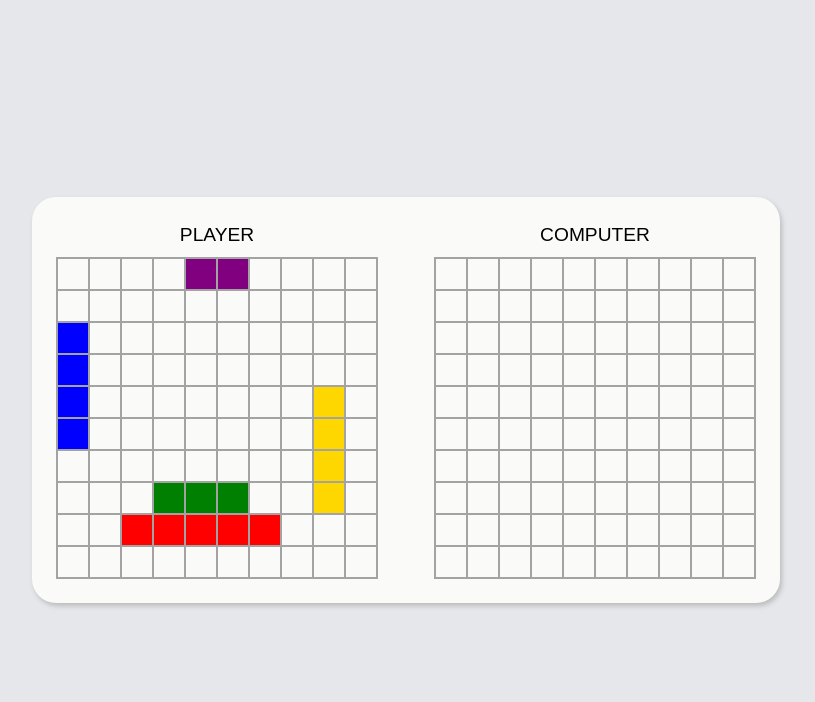
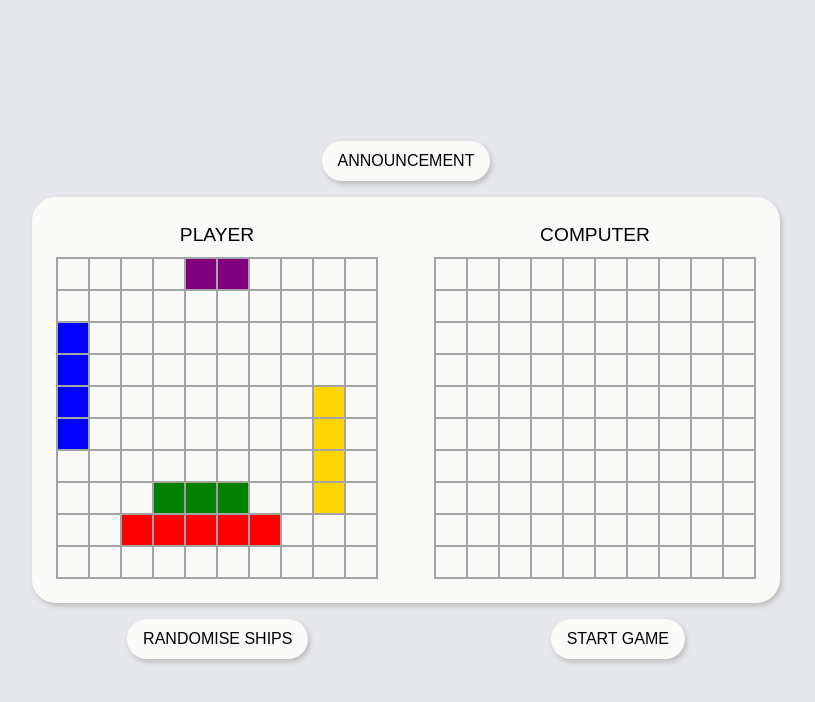
Before and after one commit to gemini-mastiff/battleship, a website built with webpack: page src/template.html in a window 1280 px wide. Shown: the whole page, without its empty margins (234-1049 px from the left). Built offline with nearby package versions, Linux system fonts and the light colour scheme; a web font is replaced by a local one.

Commit message:
feat: add announce and btn section to HTML

```diff
--- a/src/styles.css
+++ b/src/styles.css
@@ -112,7 +112,21 @@ body {
   flex-direction: column;
   justify-content: center;
   align-items: center;
+  gap: 1rem;
 }
+
+/* ANNOUNCE SECTION */
+
+.announce-section {
+  width: fit-content;
+  background-color: var(--MAIN-COLOUR);
+  gap: 1.5rem;
+  padding: 0.5rem 1rem;
+  border-radius: 1.5rem;
+  box-shadow: 2px 3px 5px 0px #bcbcbc;
+}
+
+/* GAME SECTION */
 
 .game-section {
   width: fit-content;
@@ -191,3 +205,20 @@ body {
 .ship4 {
   background-color: red;
 }
+
+/* BUTTON SECTION */
+
+.button-section {
+  width: 50rem;
+  display: flex;
+  justify-content: space-around;
+}
+
+.button-section > div {
+  width: fit-content;
+  background-color: var(--MAIN-COLOUR);
+  gap: 1.5rem;
+  padding: 0.5rem 1rem;
+  border-radius: 1.5rem;
+  box-shadow: 2px 3px 5px 0px #bcbcbc;
+}
--- a/src/template.html
+++ b/src/template.html
@@ -7,6 +7,9 @@
   </head>
 
   <body>
+    <section class="announce-section">
+      <h1>ANNOUNCEMENT</h1>
+    </section>
     <section class="game-section">
       <div class="gameboard-wrapper">
         <h2>PLAYER</h2>
@@ -259,5 +262,9 @@
         </div>
       </div>
     </section>
+    <section class="button-section">
+      <div id="randomise-btn">RANDOMISE SHIPS</div>
+      <div id="start-btn">START GAME</div>
+    </section>
   </body>
 </html>
```
